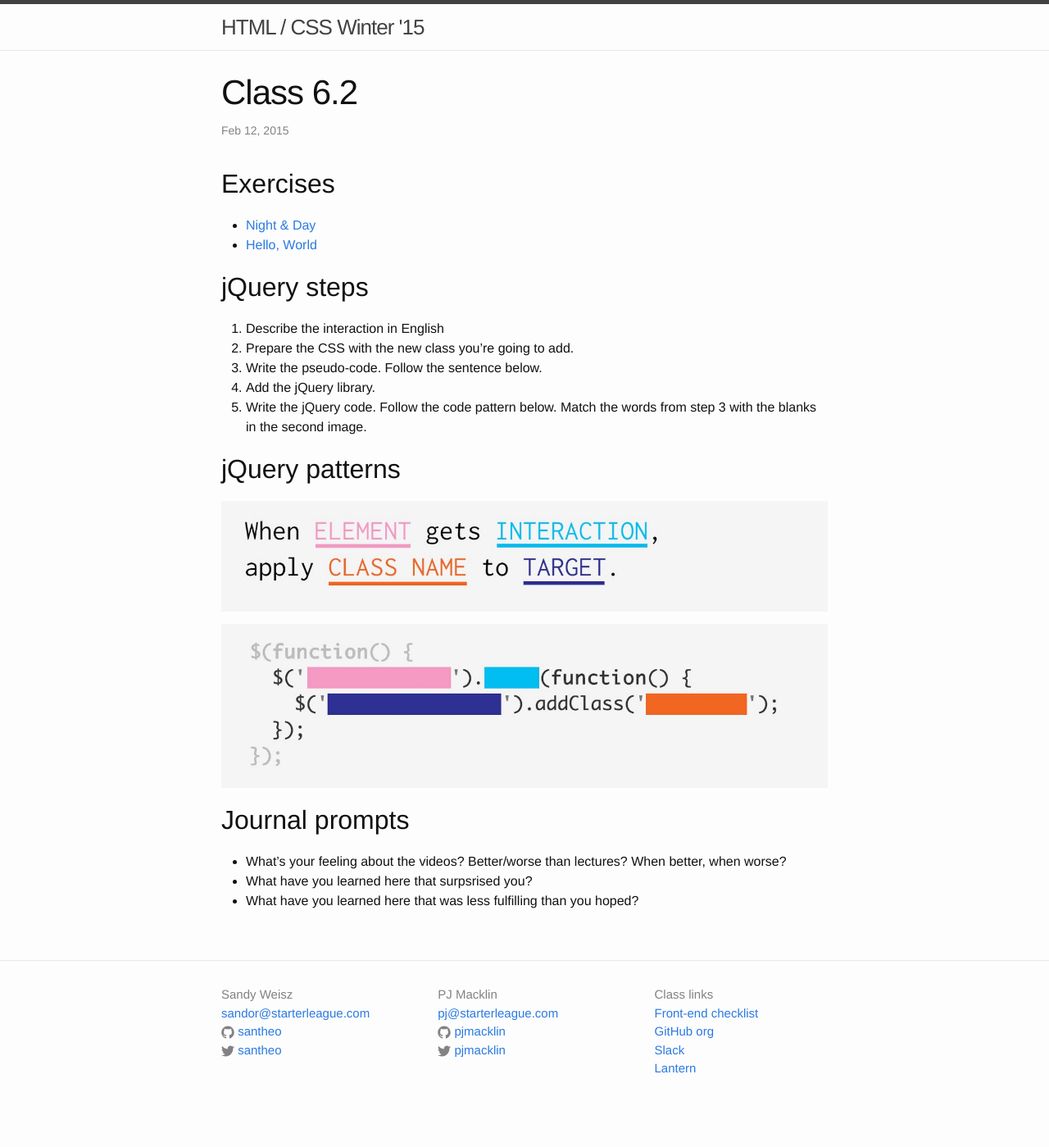
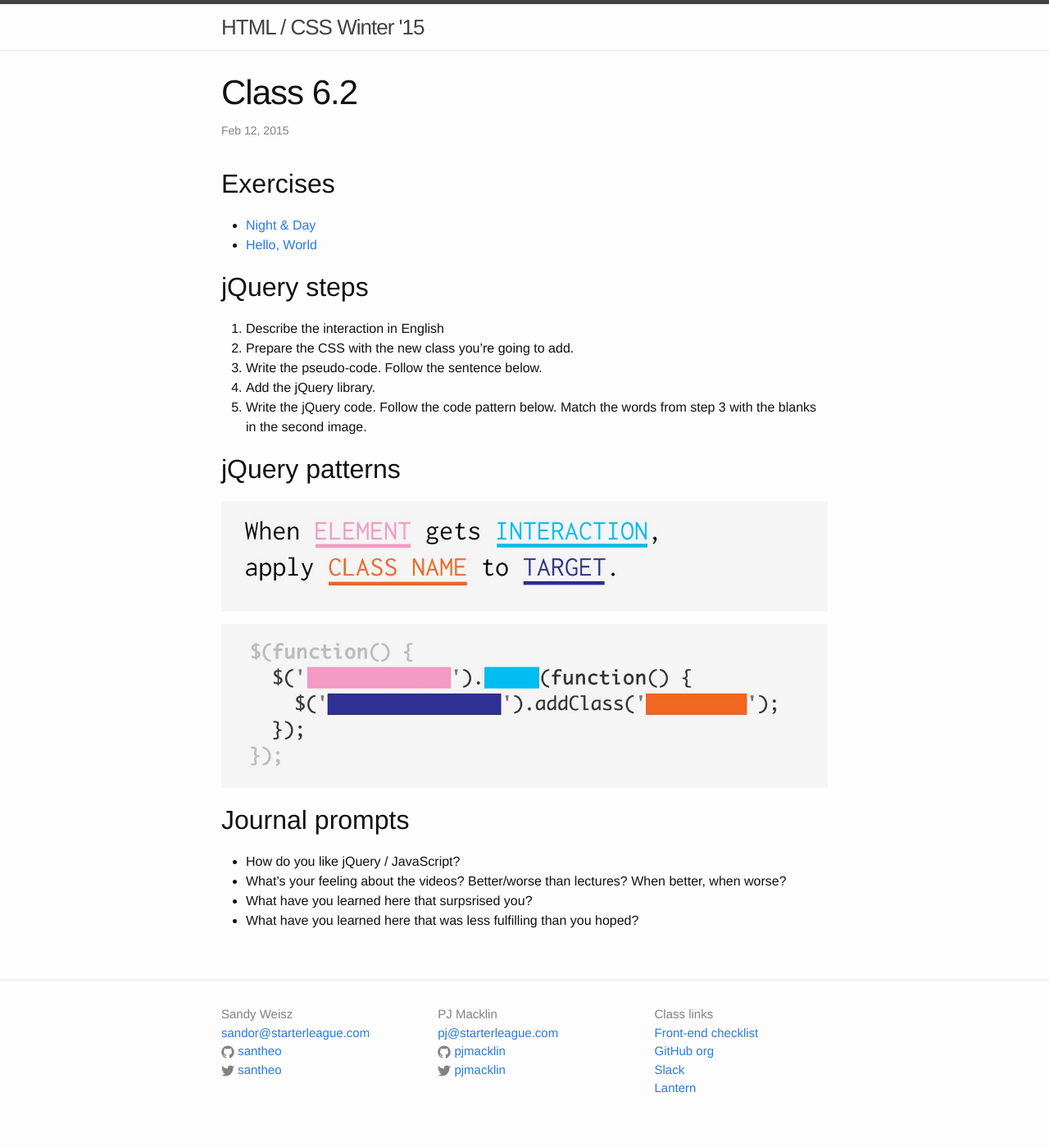
Before and after one commit to tsl-html-css/tsl-html-css.github.io, a Jekyll site: the page built from _posts/2015-02-12-6.2.md, in a window 1280 px wide. Shown: the whole page at 82% size. Built offline with Jekyll 4.4.1, drawn with Linux system fonts in a browser that asks for light colours; before the commit the page ends 1375 px from its top, so only the background shows below that.

Commit message:
1 more journal prompt.

```diff
--- a/_posts/2015-02-12-6.2.md
+++ b/_posts/2015-02-12-6.2.md
@@ -26,6 +26,7 @@ categories: class
 
 ## Journal prompts
 
+* How do you like jQuery / JavaScript?
 * What's your feeling about the videos? Better/worse than lectures? When better, when worse?
 * What have you learned here that surpsrised you?
 * What have you learned here that was less fulfilling than you hoped?
```
